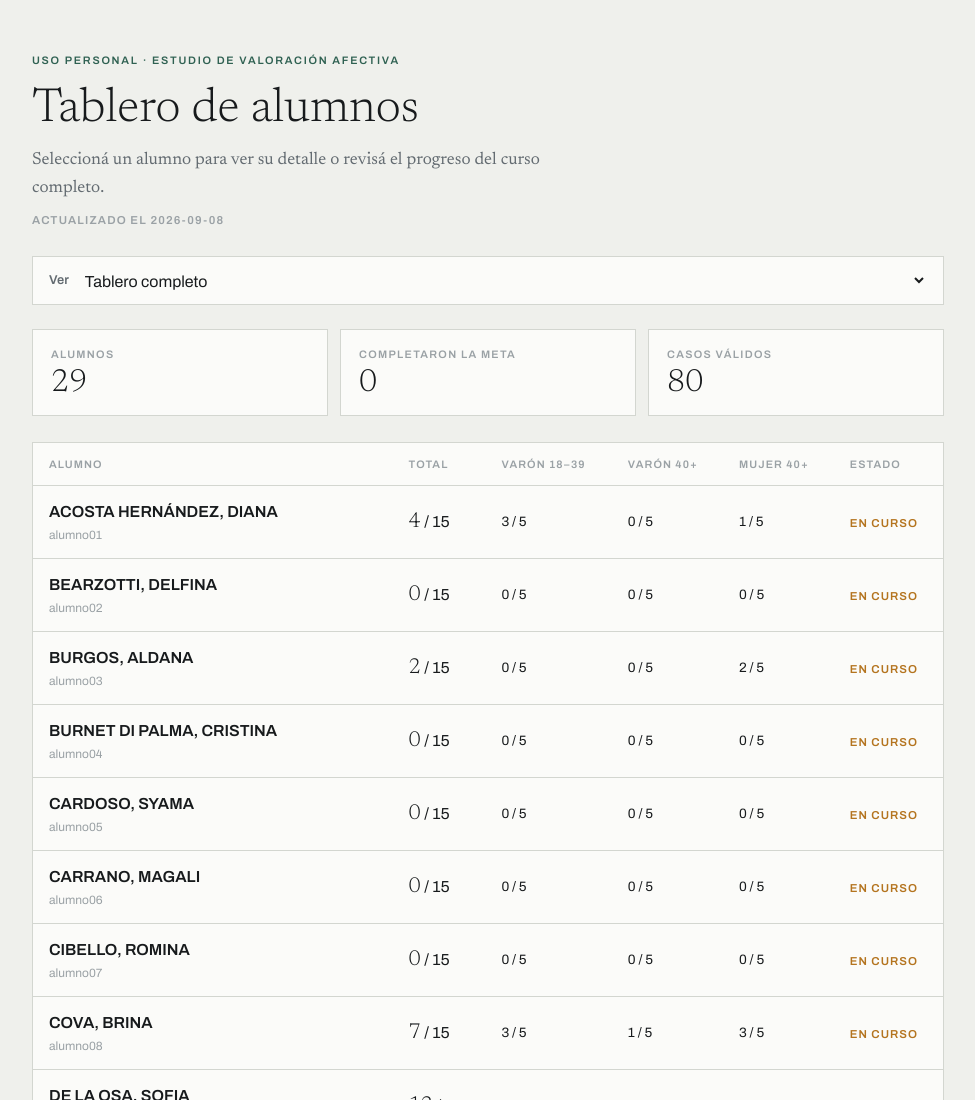
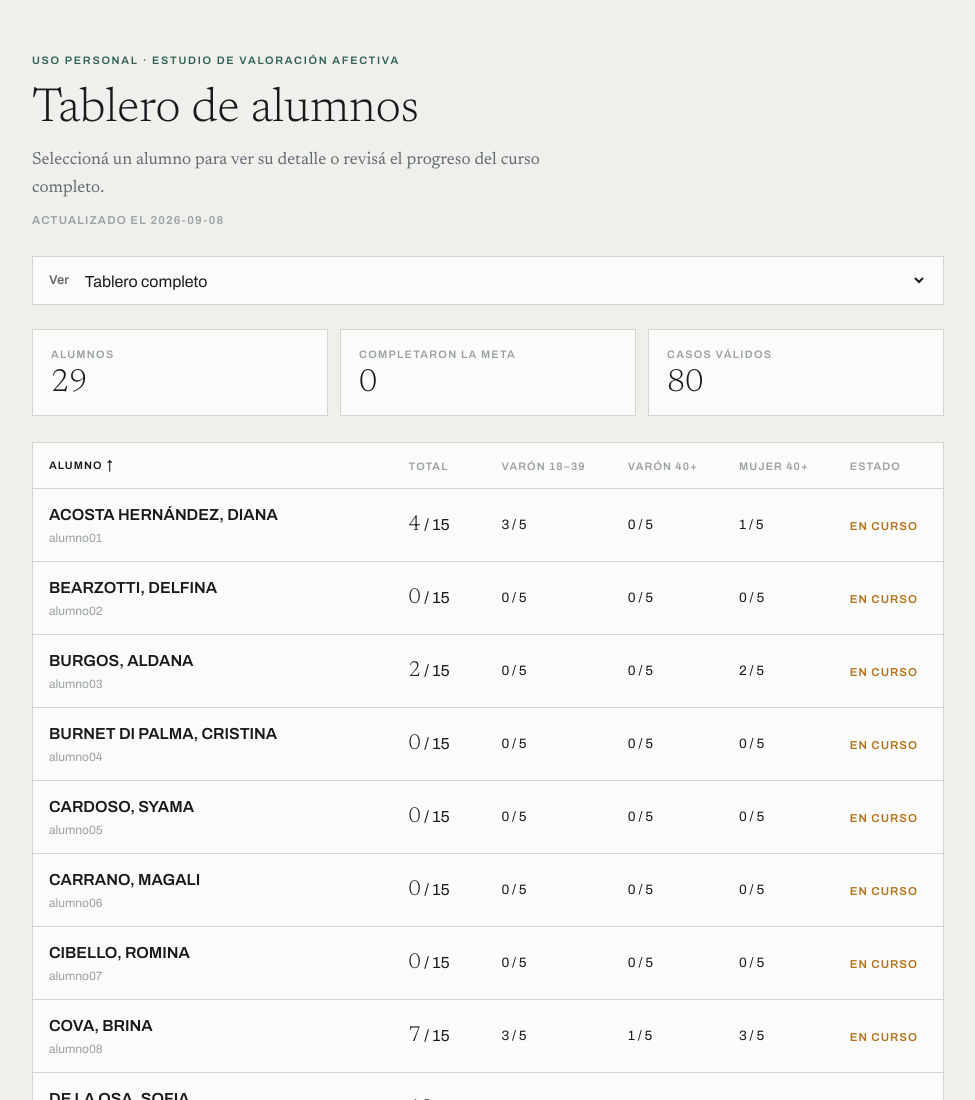
Before and after one commit to toninif/textos_sam_2, a plain HTML site: page tablero_docente.html in a window 1280 px wide. Shown: the top 1100 px of the page, without its empty margins (152-1127 px from the left). Drawn offline with Linux system fonts and the light colour scheme.

Commit message:
Add files via upload

```diff
--- a/tablero_docente.html
+++ b/tablero_docente.html
@@ -37,8 +37,11 @@ h2{font-size:1.8rem;line-height:1.15;margin:0}
   color:var(--tinta3);font-weight:600;margin-bottom:5px}
 .dato strong{font-family:Newsreader,Georgia,serif;font-size:2rem;line-height:1;font-weight:300}
 .tabla{width:100%;border-collapse:collapse;background:var(--blanco);border:1px solid var(--linea)}
-.tabla th{font-size:.68rem;letter-spacing:.1em;text-transform:uppercase;color:var(--tinta3);
-  font-weight:600;text-align:left;padding:13px 16px;border-bottom:1px solid var(--linea)}
+.tabla th{padding:0;border-bottom:1px solid var(--linea)}
+.tabla th button{width:100%;border:0;background:transparent;padding:13px 16px;color:var(--tinta3);
+  font-size:.68rem;letter-spacing:.1em;text-transform:uppercase;font-weight:600;text-align:left;
+  cursor:pointer;white-space:nowrap}.tabla th button:hover,.tabla th button:focus-visible{color:var(--acento)}
+.tabla th button.activo{color:var(--tinta)}.flecha{display:inline-block;margin-left:4px;font-size:.8rem}
 .tabla td{padding:14px 16px;border-bottom:1px solid var(--linea);vertical-align:middle}
 .tabla tr:last-child td{border-bottom:0}
 .tabla tbody tr{cursor:pointer}
@@ -96,6 +99,7 @@ var ORDEN_PERFIL = ["varon_18-39", "varon_40+", "mujer_40+"];
 var datos;
 var selector = document.getElementById("alumno");
 var contenido = document.getElementById("contenido");
+var ordenTabla = { campo: "nombre", direccion: "asc" };
 
 function escapeHtml(valor) {
   return String(valor).replace(/[&<>"']/g, function (c) {
@@ -118,13 +122,42 @@ function estaCompleto(alumno) {
   });
 }
 
+function valorOrden(alumno, campo) {
+  if (ORDEN_PERFIL.indexOf(campo) !== -1) return celda(alumno, campo).validos;
+  if (campo === "total") return alumno.total_validos;
+  if (campo === "estado") return estaCompleto(alumno) ? 1 : 0;
+  return nombreCompleto(alumno);
+}
+
+function alumnosOrdenados(alumnos) {
+  var campo = ordenTabla.campo;
+  var direccion = ordenTabla.direccion === "asc" ? 1 : -1;
+  return alumnos.slice().sort(function (a, b) {
+    var va = valorOrden(a, campo);
+    var vb = valorOrden(b, campo);
+    var resultado = typeof va === "string"
+      ? va.localeCompare(vb, "es")
+      : va - vb;
+    return resultado === 0 ? nombreCompleto(a).localeCompare(nombreCompleto(b), "es") : resultado * direccion;
+  });
+}
+
+function encabezado(etiqueta, campo) {
+  var activo = ordenTabla.campo === campo;
+  var flecha = activo ? '<span class="flecha" aria-hidden="true">' +
+    (ordenTabla.direccion === "asc" ? "↑" : "↓") + '</span>' : '';
+  return '<th aria-sort="' + (activo ? (ordenTabla.direccion === "asc" ? "ascending" : "descending") : "none") +
+    '"><button type="button" class="' + (activo ? "activo" : "") + '" data-ordenar="' + campo + '">' +
+    etiqueta + flecha + '</button></th>';
+}
+
 function mostrarResumen() {
   var alumnos = datos.alumnos || [];
   var completos = alumnos.filter(function (a) {
     return estaCompleto(a);
   }).length;
   var validos = alumnos.reduce(function (suma, a) { return suma + a.total_validos; }, 0);
-  var filas = alumnos.map(function (a) {
+  var filas = alumnosOrdenados(alumnos).map(function (a) {
     var terminado = estaCompleto(a);
     var celdas = ORDEN_PERFIL.map(function (p) {
       var c = celda(a, p);
@@ -143,9 +176,15 @@ function mostrarResumen() {
     '<div class="resumen"><div class="dato"><span>Alumnos</span><strong>' + alumnos.length +
     '</strong></div><div class="dato"><span>Completaron la meta</span><strong>' + completos +
     '</strong></div><div class="dato"><span>Casos válidos</span><strong>' + validos +
-    '</strong></div></div><table class="tabla"><thead><tr><th>Alumno</th><th>Total</th>' +
-    '<th>Varón 18–39</th><th>Varón 40+</th><th>Mujer 40+</th><th>Estado</th></tr></thead>' +
+    '</strong></div></div><table class="tabla"><thead><tr>' +
+    encabezado("Alumno", "nombre") + encabezado("Total", "total") +
+    encabezado("Varón 18–39", "varon_18-39") + encabezado("Varón 40+", "varon_40+") +
+    encabezado("Mujer 40+", "mujer_40+") + encabezado("Estado", "estado") +
+    '</tr></thead>' +
     '<tbody>' + filas + '</tbody></table>';
+  contenido.querySelectorAll("[data-ordenar]").forEach(function (boton) {
+    boton.addEventListener("click", function () { ordenarPor(boton.dataset.ordenar); });
+  });
   contenido.querySelectorAll("tbody tr").forEach(function (fila) {
     function abrir() { seleccionar(fila.dataset.codigo); }
     fila.addEventListener("click", abrir);
@@ -153,6 +192,16 @@ function mostrarResumen() {
       if (e.key === "Enter" || e.key === " ") { e.preventDefault(); abrir(); }
     });
   });
+}
+
+function ordenarPor(campo) {
+  if (ordenTabla.campo === campo) {
+    ordenTabla.direccion = ordenTabla.direccion === "asc" ? "desc" : "asc";
+  } else {
+    ordenTabla.campo = campo;
+    ordenTabla.direccion = campo === "nombre" ? "asc" : "desc";
+  }
+  mostrarResumen();
 }
 
 function mostrarAlumno(codigo) {
```
